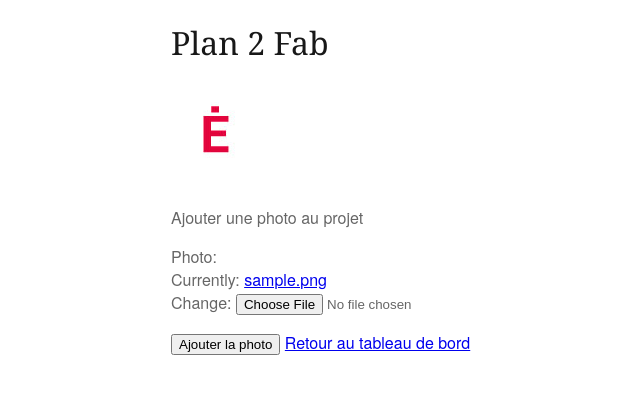
After one commit to sem2173/plan2fab, a Django app: page /photo_step/1/ in a window 1280 px wide. The commit adds this page. Shown: the top 394 px of the page, without its empty margins (19-659 px from the left). Run offline with Django 3.2, Linux system fonts and the light colour scheme; tables that the repository leaves empty hold one stand-in row (values such as "Sample post").

Commit message:
Add one photo to a project

```diff
--- a/dokumentor/forms.py
+++ b/dokumentor/forms.py
@@ -16,3 +16,8 @@ class BetterDescriptionForm(ModelForm):
     class Meta:
         model = Project
         fields = ['history', 'tags']
+
+class PhotoStepForm(ModelForm):
+    class Meta:
+        model = Project
+        fields = ['photo']
--- a/dokumentor/models.py
+++ b/dokumentor/models.py
@@ -1,4 +1,7 @@
 from django.db import models
+from django.core.files.storage import FileSystemStorage
+
+fs = FileSystemStorage(location='medias')
 
 from taggit.managers import TaggableManager
 
@@ -13,6 +16,7 @@ class Project(models.Model):
     created_at = models.DateTimeField(auto_now_add=True)
     updated_at = models.DateTimeField(auto_now=True)
     tags = TaggableManager()
+    photo = models.ImageField(storage=fs, null=True)
 
     def __str__(self):
         return self.name
--- a/dokumentor/templates/dokumentor/index.html
+++ b/dokumentor/templates/dokumentor/index.html
@@ -7,6 +7,7 @@
   <li><a href="/dokumentor/projects/{{ project.id }}/" >{{ project.name }}</a> [{{ project.created_at }}]
     <a href="{% url 'projects:build_step' %}">Comment le fabriquer ?</a>
     <a href="/dokumentor/better_description/{{ project.id }}/" >Améliorer la description</a>
+    <a href="/dokumentor/photo_step/{{ project.id }}/" >Ajouter des photos</a>
   </li>
   {% endfor %}
 </ul>
--- /dev/null
+++ b/dokumentor/templates/dokumentor/photo_step.html
@@ -0,0 +1,13 @@
+{% extends "dokumentor/base_dokumentor.html" %}
+
+{% block content %}
+<p>Ajouter une photo au projet</p>
+<form method="post" action="" enctype="multipart/form-data">
+  {% csrf_token %}
+  {{ form.as_p }}
+  <p>
+  <input type="submit" value="Ajouter la photo"/>
+  <a href="{% url 'projects:index' %}">Retour au tableau de bord</a>
+  </p>
+</form>
+{% endblock content %}
--- a/dokumentor/urls.py
+++ b/dokumentor/urls.py
@@ -6,6 +6,7 @@ urlpatterns = patterns('',
         url(r'^$', views.index, name='index'),
         url(r'^projects/(\d+)/$', views.view_project, name='view_project'),
         url(r'name_step', views.name_step, name='name_step'),
+        url(r'photo_step/(\d+)/$', views.photo_step, name='photo_step'),
         url(r'build_step', views.build_step, name='build_step'),
         url(r'better_description/(\d+)/$', views.better_description, name='better_description'),
         )
--- a/dokumentor/views.py
+++ b/dokumentor/views.py
@@ -1,7 +1,12 @@
 from django.shortcuts import render, redirect
 
 from dokumentor.models import Project
-from dokumentor.forms import NameStepForm, BuildStepForm, BetterDescriptionForm
+from dokumentor.forms import (
+    NameStepForm,
+    BuildStepForm,
+    BetterDescriptionForm,
+    PhotoStepForm,
+)
 
 def index(request):
     projects = Project.objects.order_by('created_at')
@@ -23,6 +28,16 @@ def build_step(request):
     form = BuildStepForm()
     return render(request, 'dokumentor/build_step.html', {'form': form})
 
+def photo_step(request, id):
+    project = Project.objects.get(id=id)
+    if request.method == 'POST':
+        form = PhotoStepForm(request.POST, request.FILES, instance=project)
+        new_photo = form.save()
+        return redirect('projects:index')
+    else:
+        form = PhotoStepForm(instance=project)
+    return render(request, 'dokumentor/photo_step.html', {'form': form})
+
 def view_project(request, id):
     project = Project.objects.get(id=id)
     return render(request, 'dokumentor/project.html', {'project': project})
--- a/plan2fab/urls.py
+++ b/plan2fab/urls.py
@@ -1,8 +1,11 @@
+from django.conf import settings
+
 from django.conf.urls import patterns, include, url
 from django.contrib import admin
+from django.conf.urls.static import static
 
 urlpatterns = patterns('',
     url(r'', include('dokumentor.urls', namespace="projects")),
     url(r'^dokumentor/', include('dokumentor.urls', namespace="projects")),
     url(r'^admin/', include(admin.site.urls)),
-)
+) + static(settings.MEDIA_URL, document_root=settings.MEDIA_ROOT)
```
Also changed, not shown: plan2fab/settings.py (+3 -14 lines), dokumentor/migrations/0004_project_photo.py (added).
